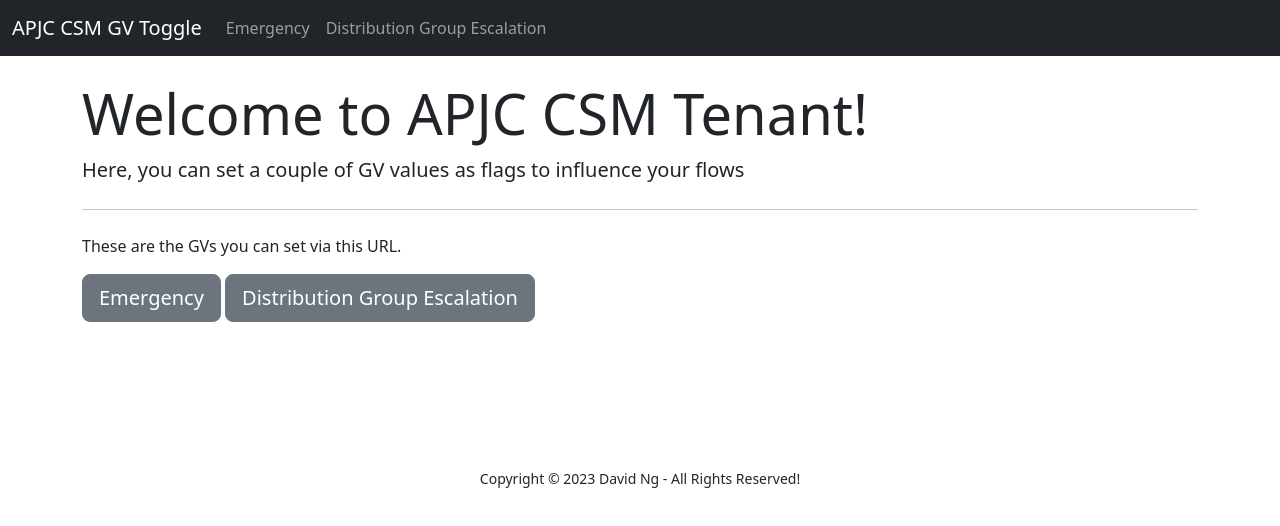
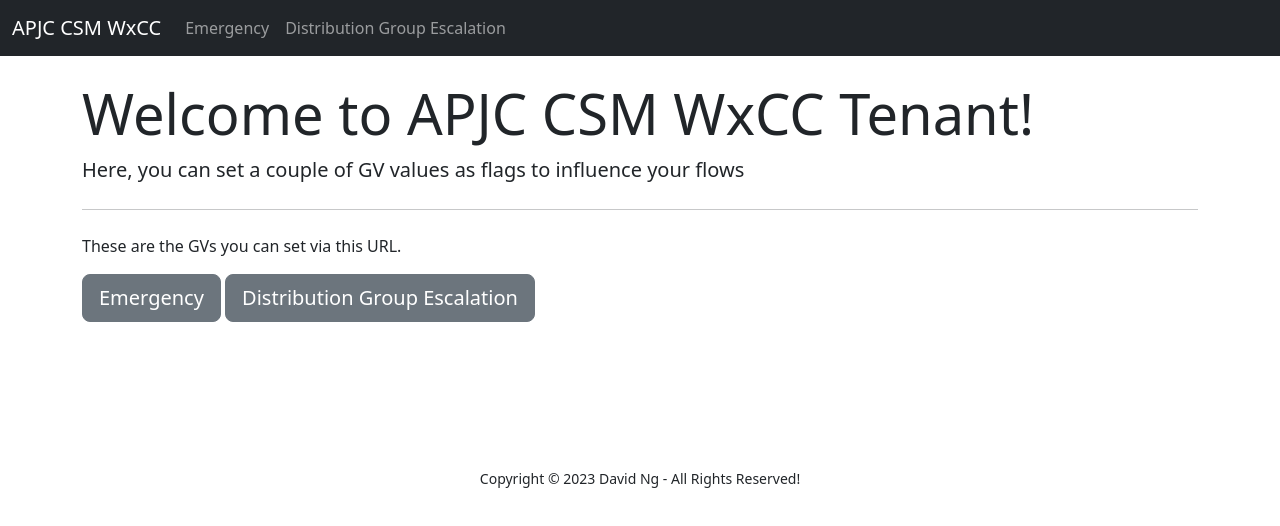
Before and after one commit to ksngdavid/Intro-to-Node, a website: page index.html in a window 1280 px wide. Drawn offline with nearby package versions, Linux system fonts and the light colour scheme.

Commit message:
update title

```diff
--- a/index.html
+++ b/index.html
@@ -9,7 +9,7 @@
   <body>
     <nav class="navbar navbar-expand-lg navbar-dark bg-dark">
       <div class="container-fluid">
-        <a class="navbar-brand" href="/">APJC CSM GV Toggle</a>
+        <a class="navbar-brand" href="/">APJC CSM WxCC</a>
         <button class="navbar-toggler" type="button" data-bs-toggle="collapse" data-bs-target="#navbarSupportedContent" aria-controls="navbarSupportedContent" aria-expanded="false" aria-label="Toggle navigation">
           <span class="navbar-toggler-icon"></span>
         </button>
@@ -28,7 +28,7 @@
     <br/>
     <div class="container">
       <div class="jumbotron">
-        <h1 class="display-4">Welcome to APJC CSM Tenant!</h1>
+        <h1 class="display-4">Welcome to APJC CSM WxCC Tenant!</h1>
         <p class="lead">Here, you can set a couple of GV values as flags to influence your flows</p>
         <hr class="my-4">
         <p>These are the GVs you can set via this URL.</p>
--- a/package.json
+++ b/package.json
@@ -9,7 +9,7 @@
   },
   "repository": {
     "type": "git",
-    "url": "git+https://github.com/ksngdavid/Intro-to-Node.git"
+    "url": "git+https://github.com/ksngdavid/Intro-to-Node"
   },
   "author": "David Ng",
   "license": "MIT",
```
